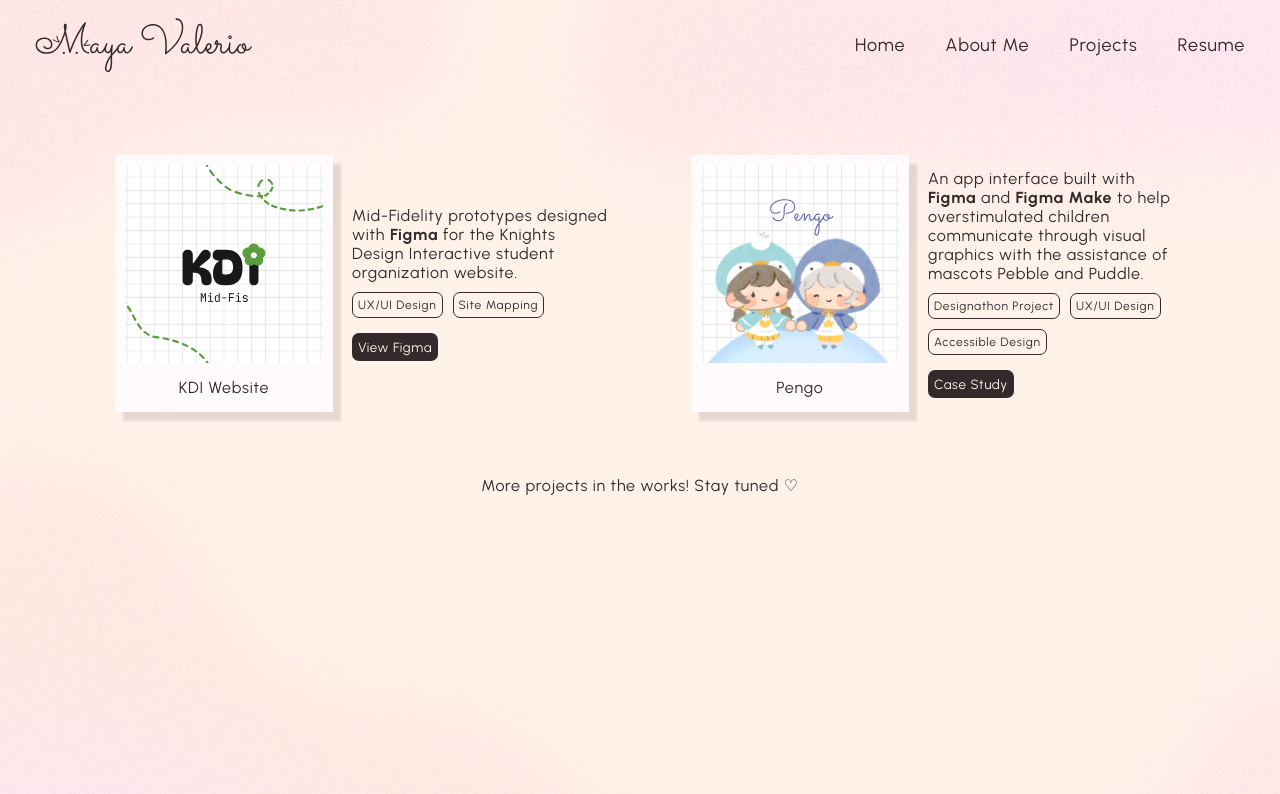
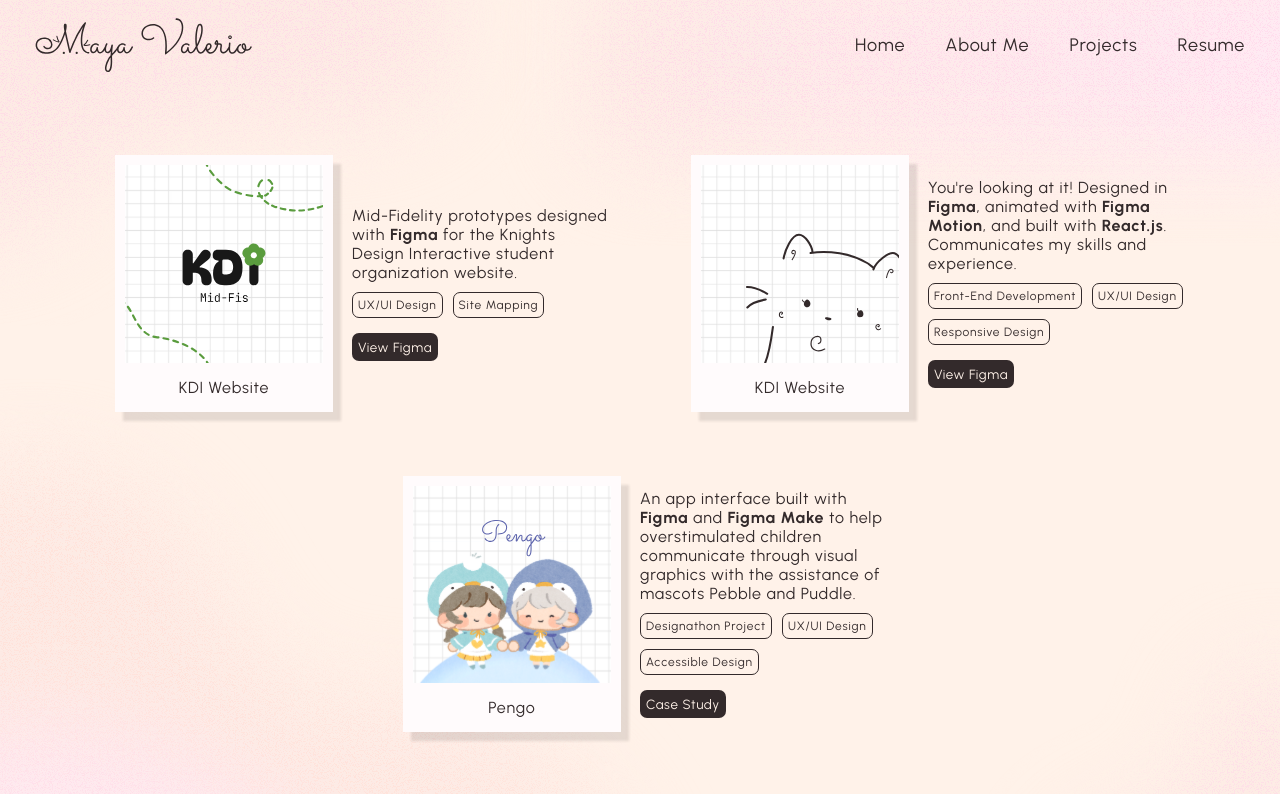
Before and after one commit to mirimaya/mayavalerio-v2, a React (Vite) app: page /projects in a window 1280 px wide. Shown: the top 794 px of the page. Built offline with nearby package versions, Linux system fonts and the light colour scheme.

Commit message:
Adding portfolio to projects.jsx and editing button on app.css to increase border-radius and padding.

```diff
--- a/src/App.css
+++ b/src/App.css
@@ -44,8 +44,8 @@
     letter-spacing: 0.05em;
     font-size: clamp(1rem, 4.8vw - 1.3rem, 1.2rem);
     border: 2px solid transparent;
-    border-radius: 7px;
-    padding: 1.6%;
+    border-radius: 9px;
+    padding: 1.8%;
     cursor: pointer;
     transition: all 0.3s cubic-bezier(0.4, 0, 0.2, 1);
 }
--- a/src/Pages/Projects.jsx
+++ b/src/Pages/Projects.jsx
@@ -3,6 +3,8 @@ import Navbar from '../Components/Navbar.jsx'
 import Footer from '../Components/Footer.jsx'
 import Pengoimage from '../Images/pengo-img.svg'
 import Kdiimage from '../Images/kdi-website-img.svg'
+import Portimage from '../Images/port-img.svg'
+
 function Projects() {
     return(
         <>
@@ -25,6 +27,24 @@ function Projects() {
                             <li>Site Mapping</li>
                         </ul>
                         <button className='read-more-btn'><a href='https://www.figma.com/design/eqx8LIX4XakviOkmlTrOlS/Portfolio?node-id=1-2' target='_blank' rel='noopener noreferrer'>View Figma</a></button>
+                    </div>
+                </div>
+
+                <div className='project'>
+                    <div className='project-img'>
+                        <figure>
+                            <img src={Portimage} alt='An image of two children mascot characters holding hands with the caption Pengo'></img>
+                            <figcaption>KDI Website</figcaption>
+                        </figure>
+                    </div>
+                    <div className='project-details'>
+                        <p>You're looking at it! Designed in <b>Figma</b>, animated with <b>Figma Motion</b>, and built with <b>React.js</b>. Communicates my skills and experience.</p>
+                        <ul className='project-badges'>
+                            <li>Front-End Development</li>
+                            <li>UX/UI Design</li>
+                            <li>Responsive Design</li>
+                        </ul>
+                        <button className='read-more-btn'><a href='https://www.figma.com/design/eqx8LIX4XakviOkmlTrOlS/Portfolio?node-id=1-3' target='_blank' rel='noopener noreferrer'>View Figma</a></button>
                     </div>
                 </div>
 
```
Also changed, not shown: src/Images/port-img.svg (added).
